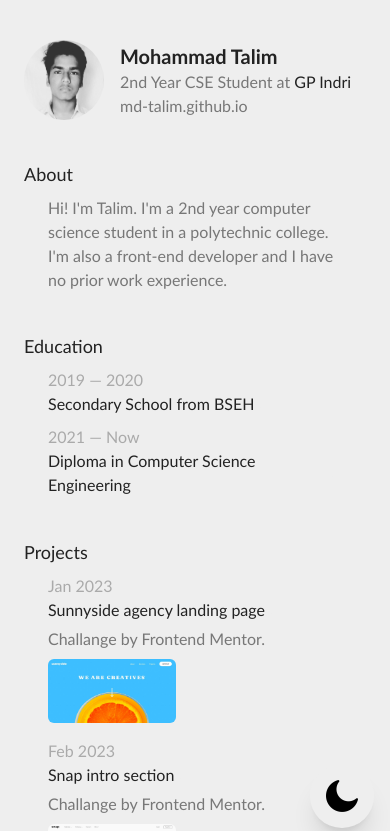
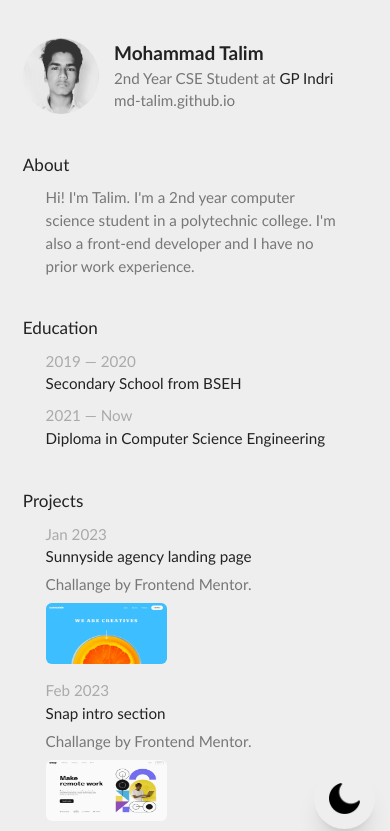
Before and after one commit to Md-Talim/resume, a React (Vite) app: page / in a window 390 px wide. Shown: the top 831 px of the page. Built offline with nearby package versions, Linux system fonts and the light colour scheme.

Commit message:
minor font size change

```diff
--- a/src/index.css
+++ b/src/index.css
@@ -2,11 +2,11 @@
 @tailwind components;
 @tailwind utilities;
 
-/* @media (max-width: 640px) {
+@media (max-width: 640px) {
   html {
-    font-size: 90%;
+    font-size: 95%;
   }
-} */
+}
 
 body {
   @apply bg-gray1;
```
